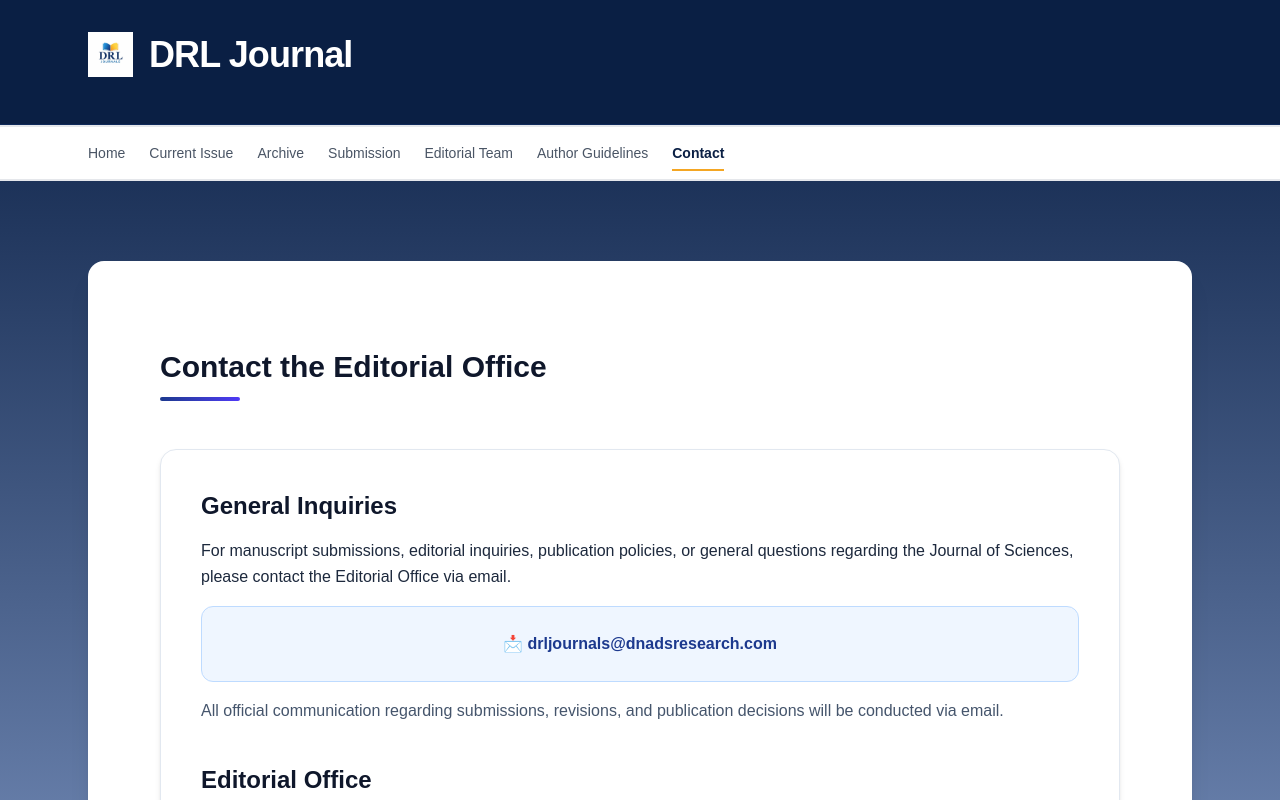
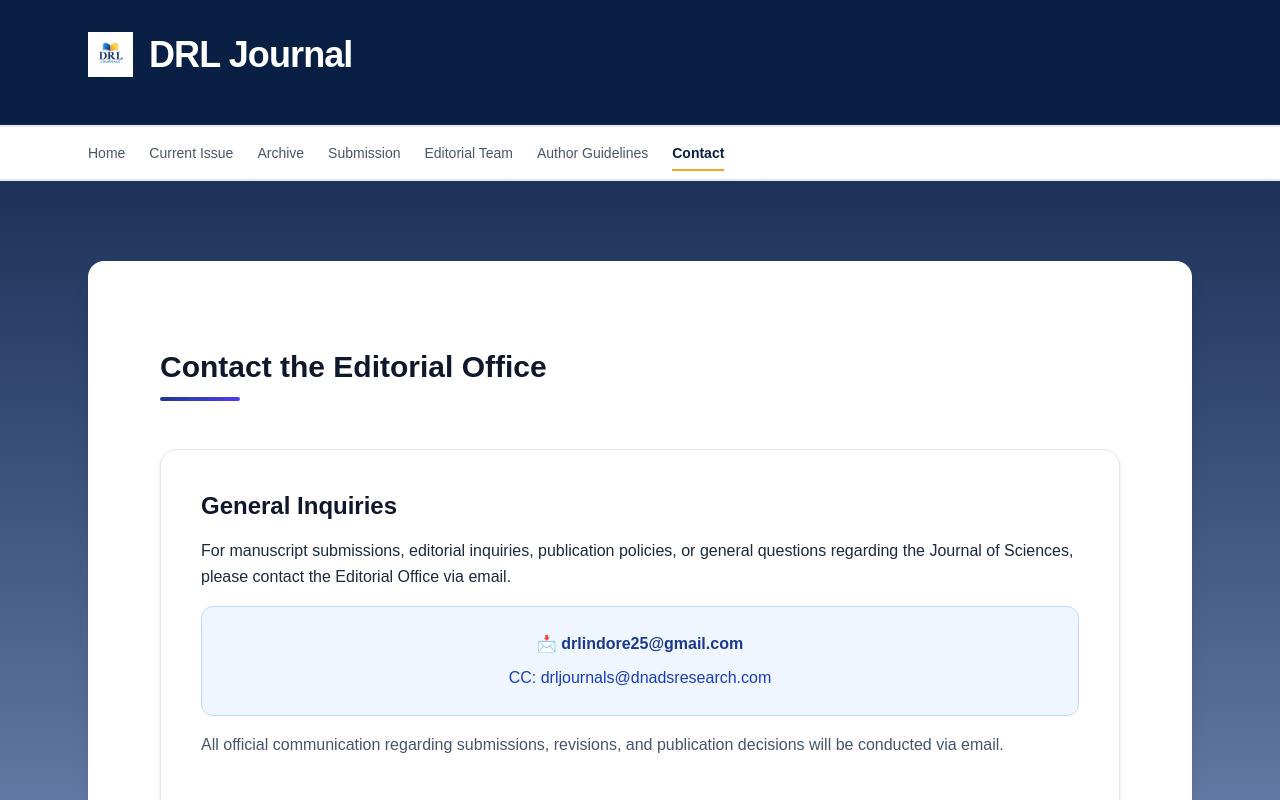
Before and after one commit to akv-dev339/drl-user, a Next.js app: page /journals/1/contact in a window 1280 px wide. Shown: the top 800 px of the page. Built offline with nearby package versions, Linux system fonts and the light colour scheme; no server answers; the database is empty.

Commit message:
adding main and cc email

```diff
--- a/app/journals/[journal]/contact/page.tsx
+++ b/app/journals/[journal]/contact/page.tsx
@@ -28,10 +28,14 @@ export default function ContactPage() {
           </p>
 
           <div className="bg-blue-50 border border-blue-200 rounded-xl p-6 text-center">
-            <p className="text-lg font-semibold text-blue-900">
-              📩 drljournals@dnadsresearch.com
-            </p>
-          </div>
+  <p className="text-lg font-semibold text-blue-900">
+    📩 drlindore25@gmail.com
+  </p>
+
+  <p className="text-md font-medium text-blue-800 mt-2">
+    CC: drljournals@dnadsresearch.com
+  </p>
+</div>
 
           <p className="text-sm text-slate-600">
             All official communication regarding submissions, revisions, and publication
--- a/app/journals/[journal]/submission/page.tsx
+++ b/app/journals/[journal]/submission/page.tsx
@@ -51,11 +51,15 @@ export default async function SubmissionPage({ params }: SubmissionPageProps) {
                 Authors must send all required documents to the Editorial Office at:
               </p>
 
-              <div className="bg-blue-50 border border-blue-200 rounded-xl p-4 sm:p-6 text-center overflow-hidden">
-                <p className="text-sm sm:text-lg break-all font-semibold text-blue-900">
-                  📩 drljournals@dnadsresearch.com
-                </p>
-              </div>
+              <div className="bg-blue-50 border border-blue-200 rounded-xl p-6 text-center">
+  <p className="text-lg font-semibold text-blue-900">
+    📩 drlindore25@gmail.com
+  </p>
+
+  <p className="text-md font-medium text-blue-800 mt-2">
+    CC: drljournals@dnadsresearch.com
+  </p>
+</div>
 
               <p className="text-slate-700">
                 Authors are requested to carefully follow the instructions below to ensure smooth processing of their submission.
```
